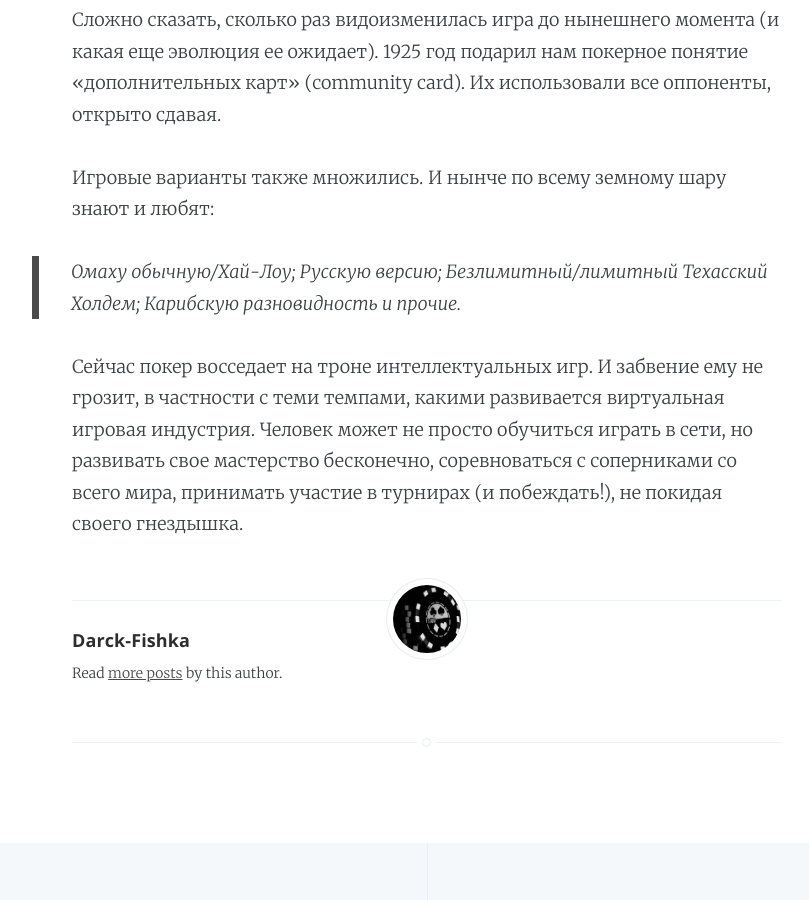
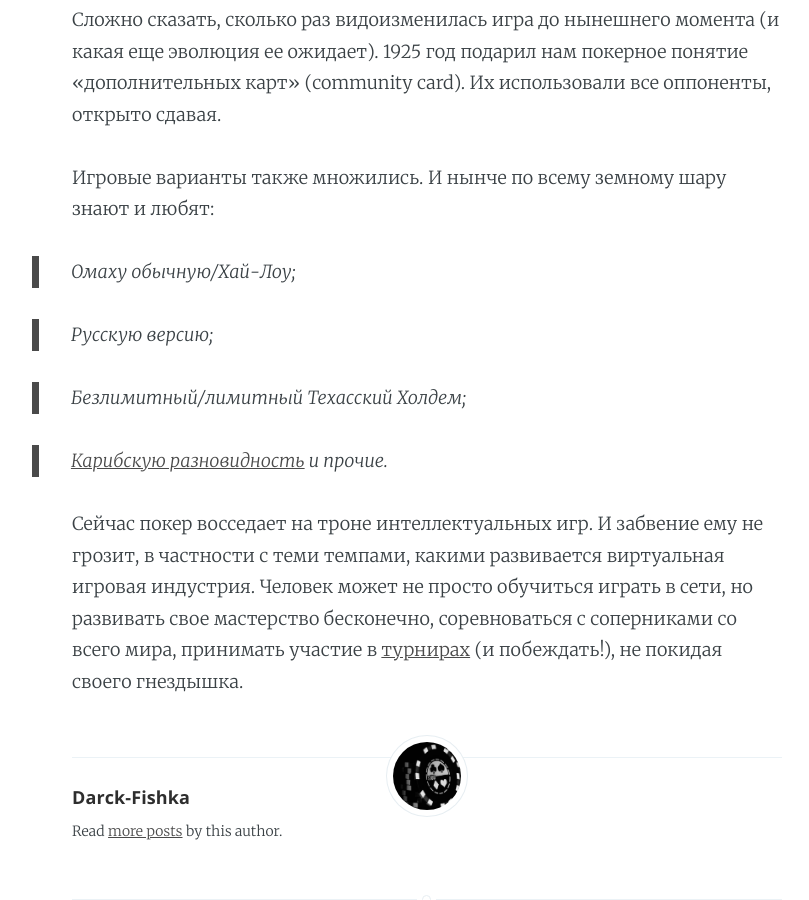
Before and after one commit to calmmoney/calmmoney.github.io, a Jekyll site: the page built from _posts/2019-02-05-casino-post.md, in a window 1280 px wide and 900 px high, scrolled down 2202 px. Shown: the whole window, without its empty margins (213-1022 px from the left). Built offline with Jekyll 4.4.1, drawn with Linux system fonts in a browser that asks for light colours; nearby versions of some CDN libraries; part of the change alters nothing that is shown.

```diff
--- a/_posts/2019-02-05-casino-post.md
+++ b/_posts/2019-02-05-casino-post.md
@@ -40,8 +40,11 @@ author: Fishka
 Игровые варианты также множились. И нынче по всему земному шару знают и любят:
 
 > Омаху обычную/Хай-Лоу;
+
 > Русскую версию;
+
 > Безлимитный/лимитный Техасский Холдем;
-> Карибскую разновидность и прочие.
 
-Сейчас покер восседает на троне интеллектуальных игр. И забвение ему не грозит, в частности с теми темпами, какими развивается виртуальная игровая индустрия. Человек может не просто обучиться играть в сети, но развивать свое мастерство бесконечно, соревноваться с соперниками со всего мира, принимать участие в турнирах (и побеждать!), не покидая своего гнездышка.
+> [Карибскую разновидность](https://vcasino.club/game/betsoft-caribbean-poker "Карибскую разновидность") и прочие.
+
+Сейчас покер восседает на троне интеллектуальных игр. И забвение ему не грозит, в частности с теми темпами, какими развивается виртуальная игровая индустрия. Человек может не просто обучиться играть в сети, но развивать свое мастерство бесконечно, соревноваться с соперниками со всего мира, принимать участие в [турнирах](https://vcasino.club/tournaments "турнирах") (и побеждать!), не покидая своего гнездышка.
```
